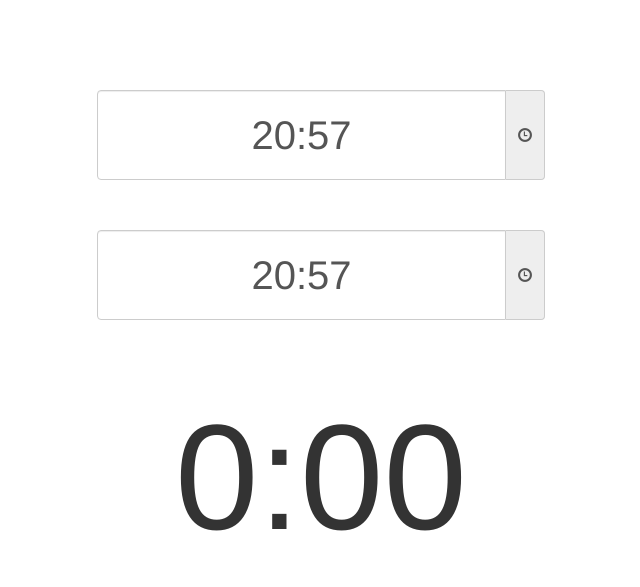
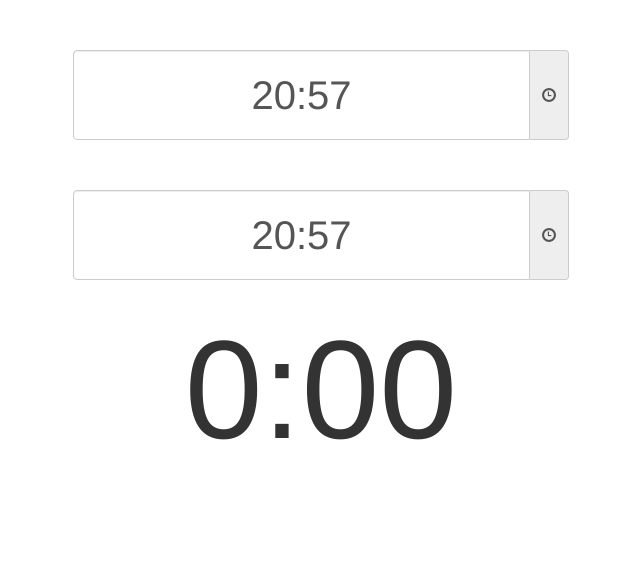
Before and after one commit to ajda2/timeDifference, a plain HTML site: page index.html in a window 1280 px wide. Shown: the whole page, without its empty margins (319-959 px from the left). Drawn offline with Linux system fonts and the light colour scheme.

Commit message:
Final refactoring

```diff
--- a/css/screen.css
+++ b/css/screen.css
@@ -1,5 +1,5 @@
 body{
-    padding: 40px 80px 80px 80px;
+    padding: 0 20px;
     text-align: center;
 }
 
@@ -9,6 +9,10 @@ body{
     margin: 50px auto;
 }
 
+.input-group.last{
+    margin-bottom: 10px;
+}
+
 .form-control{
     font-size: 40px;
     height: 90px;
@@ -16,5 +20,5 @@ body{
 }
 
 #result{
-    font-size: 150px;
+    font-size: 140px;
 }
--- a/index.html
+++ b/index.html
@@ -26,7 +26,7 @@
         </span>
     </div>
 
-    <div class="input-group clockpicker">
+    <div class="input-group clockpicker last">
         <input type="text" class="form-control" value="" id="timeTo">
         <span class="input-group-addon">
             <span class="glyphicon glyphicon-time"></span>
--- a/js/main.js
+++ b/js/main.js
@@ -42,7 +42,7 @@ $(function () {
 
     dateInputsHolder.clockpicker({
         'default': 'now',
-        placement: 'left',
+        placement: 'bottom',
         align:     'left',
         autoclose: true,
         donetext:  'Hotovo'
```
